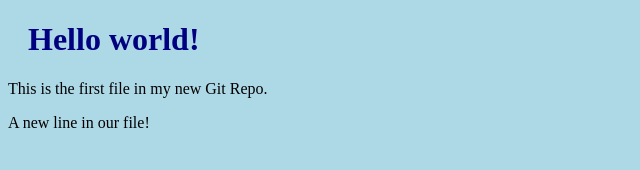
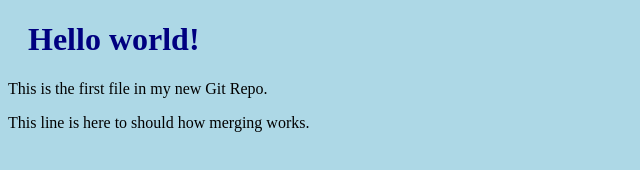
Before and after one commit to K1ugg/hello-world, a plain HTML site: page index.html in a window 1280 px wide. Shown: the whole page, without its empty margins (0-640 px from the left). Drawn offline with Linux system fonts and the light colour scheme.

Commit message:
update index.html with emergency fix

```diff
--- a/index.html
+++ b/index.html
@@ -8,6 +8,7 @@
 
 <h1>Hello world!</h1>
 <p>This is the first file in my new Git Repo.</p>
-<p>A new line in our file!</p>
+<p>This line is here to should how merging works.</p>
+
 </body>
 </html>
```
